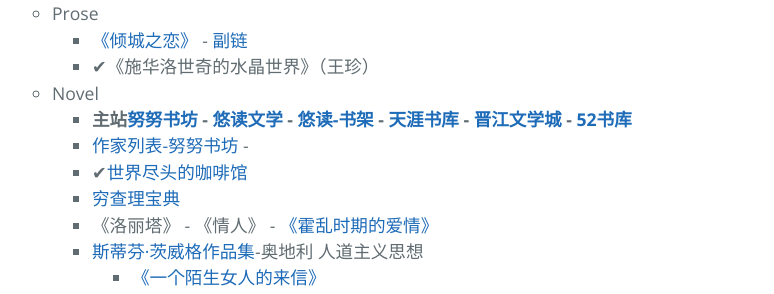
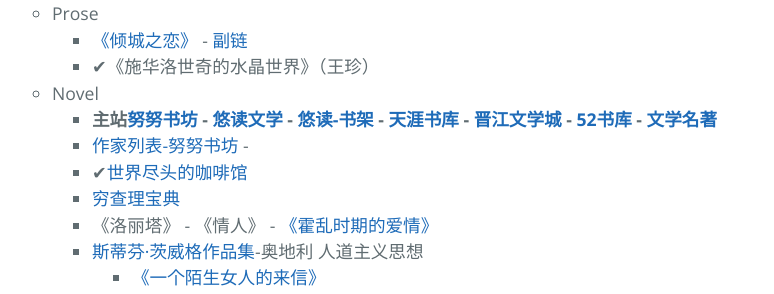
Before and after one commit to AmbroseRen/test, a Jekyll site: the page built from Library/BookListsOne.md, in a window 1280 px wide and 900 px high, scrolled down 3754 px. Shown: the part 153-447 px from the top of the window, without its empty margins (252-1026 px from the left). Built offline with Jekyll 4.4.1, drawn with Linux system fonts in a browser that asks for light colours; our own code applies the rules of GitHub Pages for plain Markdown files; the repository's description, which GitHub fills in, is left out.

Commit message:
Update BookListsOne.md

```diff
--- a/Library/BookListsOne.md
+++ b/Library/BookListsOne.md
@@ -212,7 +212,7 @@
             </li>
             <li id="novel">Novel
                 <ul>
-                    <li><b>主站<a href="https://www.kanunu8.com/">努努书坊</a> - <a href="https://www.yodu.org/">悠读文学</a> - <a href="https://www.yodu.org/modules/article/bookcase.php">悠读-书架</a> - <a href="https://www.tianyabooks.com/">天涯书库</a> - <a href="http://www.jjwxc.net/bookbase_slave.php?orderstr=2">晋江文学城</a> - <a href="https://www.52shuku.vip/">52书库</a></b></li>
+                    <li><b>主站<a href="https://www.kanunu8.com/">努努书坊</a> - <a href="https://www.yodu.org/">悠读文学</a> - <a href="https://www.yodu.org/modules/article/bookcase.php">悠读-书架</a> - <a href="https://www.tianyabooks.com/">天涯书库</a> - <a href="http://www.jjwxc.net/bookbase_slave.php?orderstr=2">晋江文学城</a> - <a href="https://www.52shuku.vip/">52书库</a> - <a href="https://mingzhu.buxiuwenxue.com/">文学名著</a></b></li>
 		    <li><a href="https://www.kanunu8.com/files/writer/">作家列表-努努书坊</a> - <a href=""></a></li>
                     <li>✔<a href="https://cdn.jsdelivr.net/gh/AmbroseRen/Picture@master/book/Literature/Novel/《世界尽头的咖啡馆》万洁 【美】约翰·史崔勒基【文字版_PDF电子书_下载】.pdf">世界尽头的咖啡馆</a></li>
                     <li><a href="https://cdn.jsdelivr.net/gh/AmbroseRen/Picture@master/book/Literature/Novel/穷查理宝典.pdf">穷查理宝典</a></li>
```
